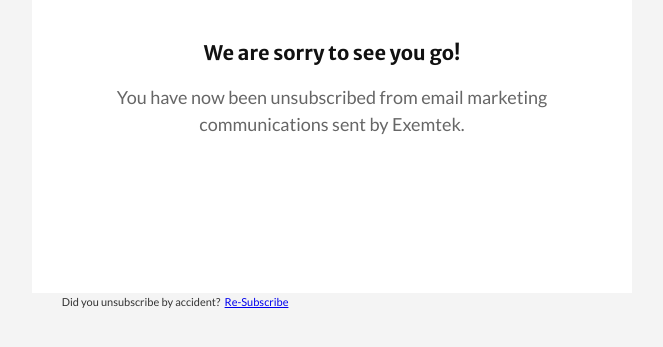
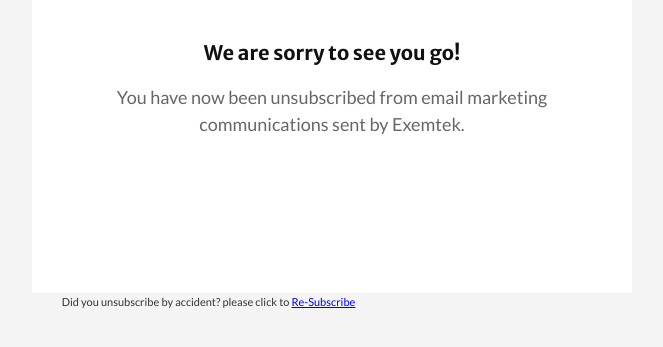
Before and after one commit to ExemtekUnsubscriberpage/UnsubscribePage, a plain HTML site: page index.html in a window 1280 px wide. Shown: the part 453-800 px from the top of the page, without its empty margins (308-971 px from the left). Drawn offline with Linux system fonts and the light colour scheme.

Commit message:
Update index.html

```diff
--- a/index.html
+++ b/index.html
@@ -153,7 +153,7 @@
                   <td class="es-m-p0r es-m-p20b" valign="top" align="center" style="padding:0;Margin:0;width:387px">
                    <table width="100%" cellspacing="0" cellpadding="0" role="presentation" style="mso-table-lspace:0pt;mso-table-rspace:0pt;border-collapse:collapse;border-spacing:0px">
                      <tr style="border-collapse:collapse">
-                      <td align="left" style="padding:0;Margin:0"><a name="enquiries@exemtek.com" href="" style="-webkit-text-size-adjust:none;-ms-text-size-adjust:none;mso-line-height-rule:exactly;text-decoration:underline;color:#FFA73B;font-size:18px"></a><p style="Margin:0;-webkit-text-size-adjust:none;-ms-text-size-adjust:none;mso-line-height-rule:exactly;font-family:lato, 'helvetica neue', helvetica, arial, sans-serif;line-height:17px;color:#333333;font-size:11px">&nbsp; &nbsp; &nbsp; &nbsp; &nbsp; &nbsp; &nbsp; Did you unsubscribe by accident?&nbsp;&nbsp;<a target="_blank" href="enquiries@exemtek.com" <u>Re-Subscribe</u></a></p></td>
+                      <td align="left" style="padding:0;Margin:0"><a name="enquiries@exemtek.com" href="" style="-webkit-text-size-adjust:none;-ms-text-size-adjust:none;mso-line-height-rule:exactly;text-decoration:underline;color:#FFA73B;font-size:18px"></a><p style="Margin:0;-webkit-text-size-adjust:none;-ms-text-size-adjust:none;mso-line-height-rule:exactly;font-family:lato, 'helvetica neue', helvetica, arial, sans-serif;line-height:17px;color:#333333;font-size:11px">&nbsp; &nbsp; &nbsp; &nbsp; &nbsp; &nbsp; &nbsp; Did you unsubscribe by accident? please click to <a target="_blank" href="mailto:enquiries@exemtek.com" <u>Re-Subscribe</u></a>&nbsp;&nbsp;</p></td>
                      </tr>
                    </table></td>
                  </tr>
```
